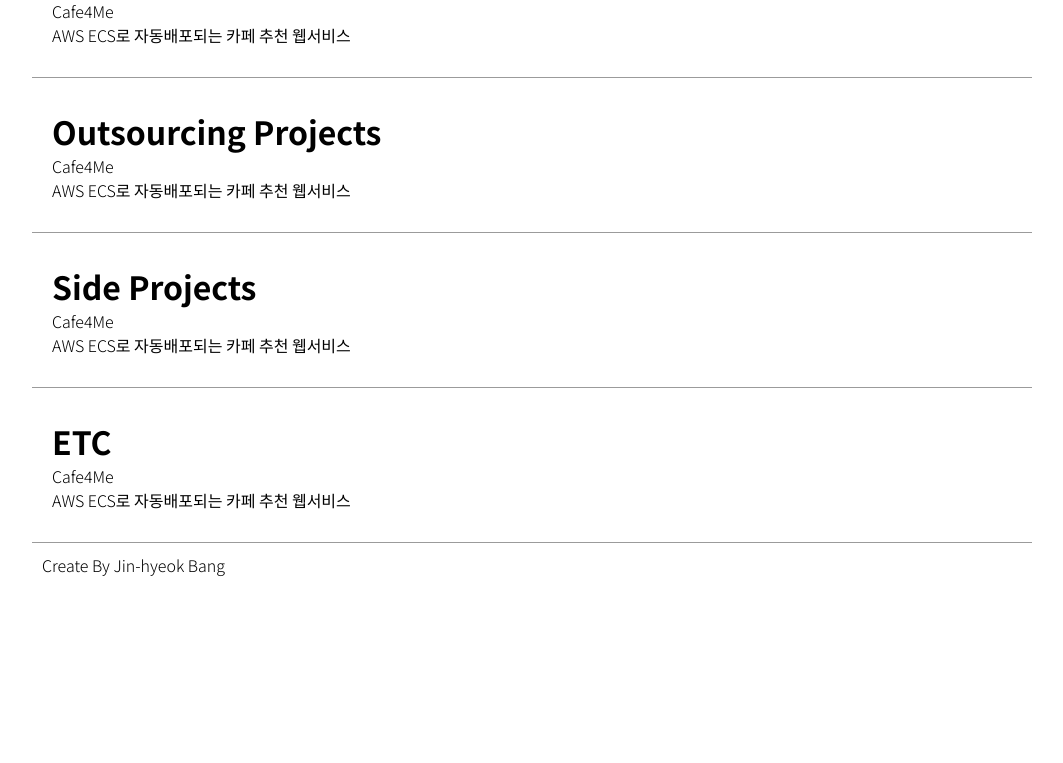
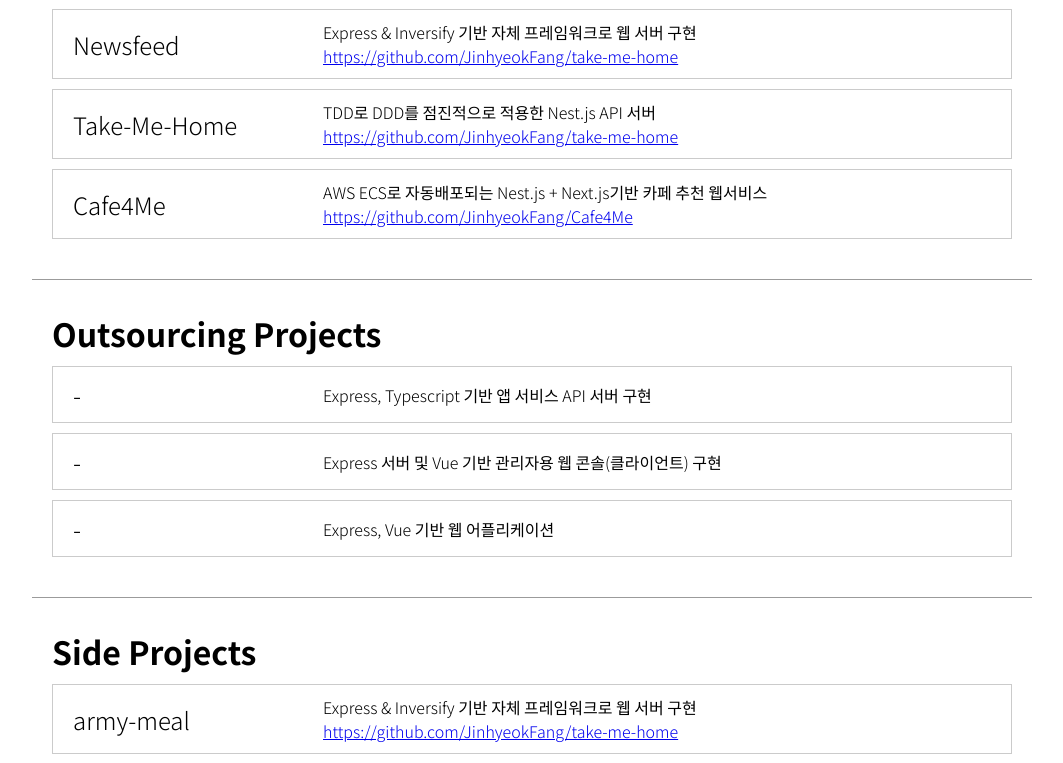
Before and after one commit to JinhyeokFang/Profile, a Next.js app: page / in a window 1280 px wide. Shown: the part 967-1730 px from the top of the page, without its empty margins (108-1171 px from the left). Before the commit the page ends 1564 px from the top, so only its background shows below. Built offline with nearby package versions, Linux system fonts and the light colour scheme.

Commit message:
feat: projects

```diff
--- a/src/components/main-projects.tsx
+++ b/src/components/main-projects.tsx
@@ -6,12 +6,25 @@ export const MainProjects = () => {
             <div className={styles.wrapper}>
                 <h1>Main Projects</h1>
                 <ul>
-                    <li>
-                        <div>
-                            Cafe4Me
+                    <li className={styles.project}>
+                        <h2 className={styles.name}>Newsfeed</h2>
+                        <div className={styles.content}>
+                            <p>Express & Inversify 기반 자체 프레임워크로 웹 서버 구현</p>
+                            <a href="https://github.com/JinhyeokFang/take-me-home">https://github.com/JinhyeokFang/take-me-home</a>
                         </div>
-                        <div>
-                            <p>AWS ECS로 자동배포되는 카페 추천 웹서비스</p>
+                    </li>
+                    <li className={styles.project}>
+                        <h2 className={styles.name}>Take-Me-Home</h2>
+                        <div className={styles.content}>
+                            <p>TDD로 DDD를 점진적으로 적용한 Nest.js API 서버</p>
+                            <a href="https://github.com/JinhyeokFang/take-me-home">https://github.com/JinhyeokFang/take-me-home</a>
+                        </div>
+                    </li>
+                    <li className={styles.project}>
+                        <h2 className={styles.name}>Cafe4Me</h2>
+                        <div className={styles.content}>
+                            <p>AWS ECS로 자동배포되는 Nest.js + Next.js기반 카페 추천 웹서비스</p>
+                            <a href="https://github.com/JinhyeokFang/Cafe4Me">https://github.com/JinhyeokFang/Cafe4Me</a>
                         </div>
                     </li>
                 </ul>
--- a/src/components/outsourcing-projects.tsx
+++ b/src/components/outsourcing-projects.tsx
@@ -6,12 +6,22 @@ export const OutsourcingProjects = () => {
             <div className={styles.wrapper}>
                 <h1>Outsourcing Projects</h1>
                 <ul>
-                    <li>
-                        <div>
-                            Cafe4Me
+                    <li className={styles.project}>
+                        <h2 className={styles.name}>-</h2>
+                        <div className={styles.content}>
+                            <p>Express, Typescript 기반 앱 서비스 API 서버 구현</p>
                         </div>
-                        <div>
-                            <p>AWS ECS로 자동배포되는 카페 추천 웹서비스</p>
+                    </li>
+                    <li className={styles.project}>
+                        <h2 className={styles.name}>-</h2>
+                        <div className={styles.content}>
+                            <p>Express 서버 및 Vue 기반 관리자용 웹 콘솔(클라이언트) 구현</p>
+                        </div>
+                    </li>
+                    <li className={styles.project}>
+                        <h2 className={styles.name}>-</h2>
+                        <div className={styles.content}>
+                            <p>Express, Vue 기반 웹 어플리케이션</p>
                         </div>
                     </li>
                 </ul>
--- a/src/components/side-projects.tsx
+++ b/src/components/side-projects.tsx
@@ -6,12 +6,25 @@ export const SideProjects = () => {
             <div className={styles.wrapper}>
                 <h1>Side Projects</h1>
                 <ul>
-                    <li>
-                        <div>
-                            Cafe4Me
+                    <li className={styles.project}>
+                        <h2 className={styles.name}>army-meal</h2>
+                        <div className={styles.content}>
+                            <p>Express & Inversify 기반 자체 프레임워크로 웹 서버 구현</p>
+                            <a href="https://github.com/JinhyeokFang/take-me-home">https://github.com/JinhyeokFang/take-me-home</a>
                         </div>
-                        <div>
-                            <p>AWS ECS로 자동배포되는 카페 추천 웹서비스</p>
+                    </li>
+                    <li className={styles.project}>
+                        <h2 className={styles.name}>Pedometer</h2>
+                        <div className={styles.content}>
+                            <p>TDD로 DDD를 점진적으로 적용한 Nest.js API 서버</p>
+                            <a href="https://github.com/JinhyeokFang/take-me-home">https://github.com/JinhyeokFang/take-me-home</a>
+                        </div>
+                    </li>
+                    <li className={styles.project}>
+                        <h2 className={styles.name}>Cafe4Me</h2>
+                        <div className={styles.content}>
+                            <p>AWS ECS로 자동배포되는 Nest.js + Next.js기반 카페 추천 웹서비스</p>
+                            <a href="https://github.com/JinhyeokFang/Cafe4Me">https://github.com/JinhyeokFang/Cafe4Me</a>
                         </div>
                     </li>
                 </ul>
--- a/src/static/main-projects.ts
+++ /dev/null
@@ -1,3 +0,0 @@
-export const MainProjects = [
-    { name: 'Project Name', description: 'Description' },
-];
--- a/src/styles/main-projects.module.css
+++ b/src/styles/main-projects.module.css
@@ -1,3 +1,18 @@
 .wrapper {
     padding: 20px;
 }
+
+.project {
+    display: flex;
+    align-items: center;
+
+    padding: 10px;
+    border: 1px solid #cbcbcb;
+    margin: 10px 0;
+}
+
+.name {
+    font-weight: normal;
+    width: 250px;
+    padding-left: 10px;
+}
--- a/src/styles/outsourcing-projects.module.css
+++ b/src/styles/outsourcing-projects.module.css
@@ -1,3 +1,18 @@
 .wrapper {
     padding: 20px;
 }
+
+.project {
+    display: flex;
+    align-items: center;
+
+    padding: 10px;
+    border: 1px solid #cbcbcb;
+    margin: 10px 0;
+}
+
+.name {
+    font-weight: normal;
+    width: 250px;
+    padding-left: 10px;
+}
--- a/src/styles/side-projects.module.css
+++ b/src/styles/side-projects.module.css
@@ -1,3 +1,18 @@
 .wrapper {
     padding: 20px;
 }
+
+.project {
+    display: flex;
+    align-items: center;
+
+    padding: 10px;
+    border: 1px solid #cbcbcb;
+    margin: 10px 0;
+}
+
+.name {
+    font-weight: normal;
+    width: 250px;
+    padding-left: 10px;
+}
```
